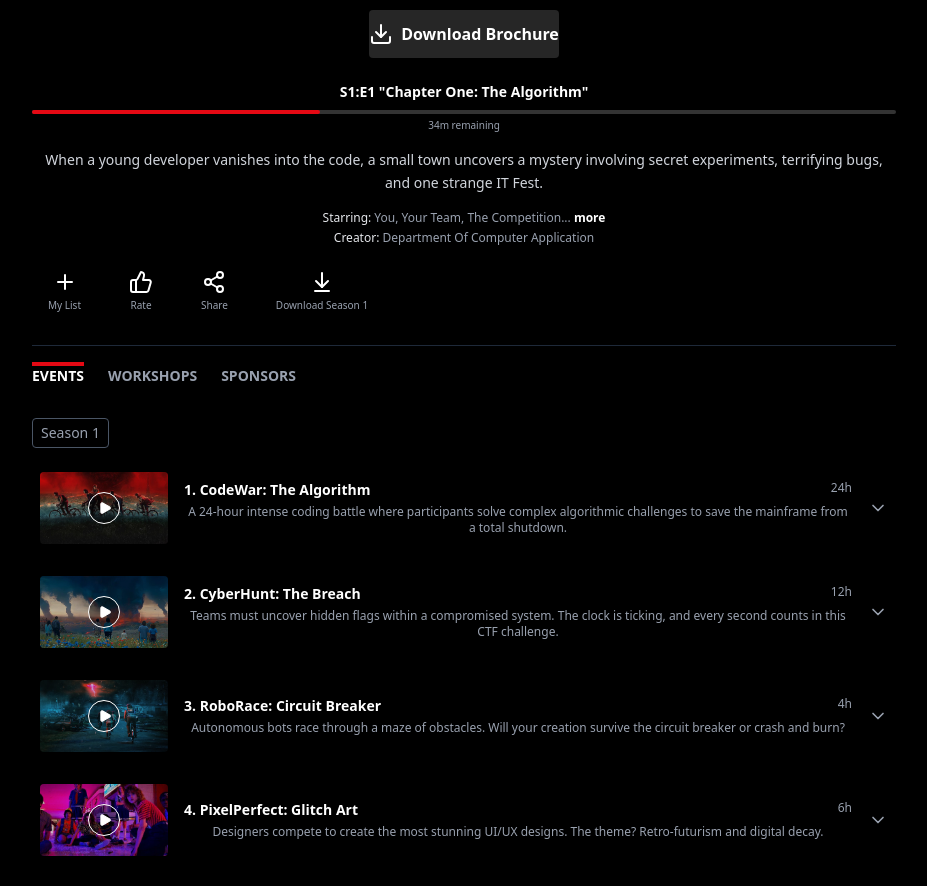
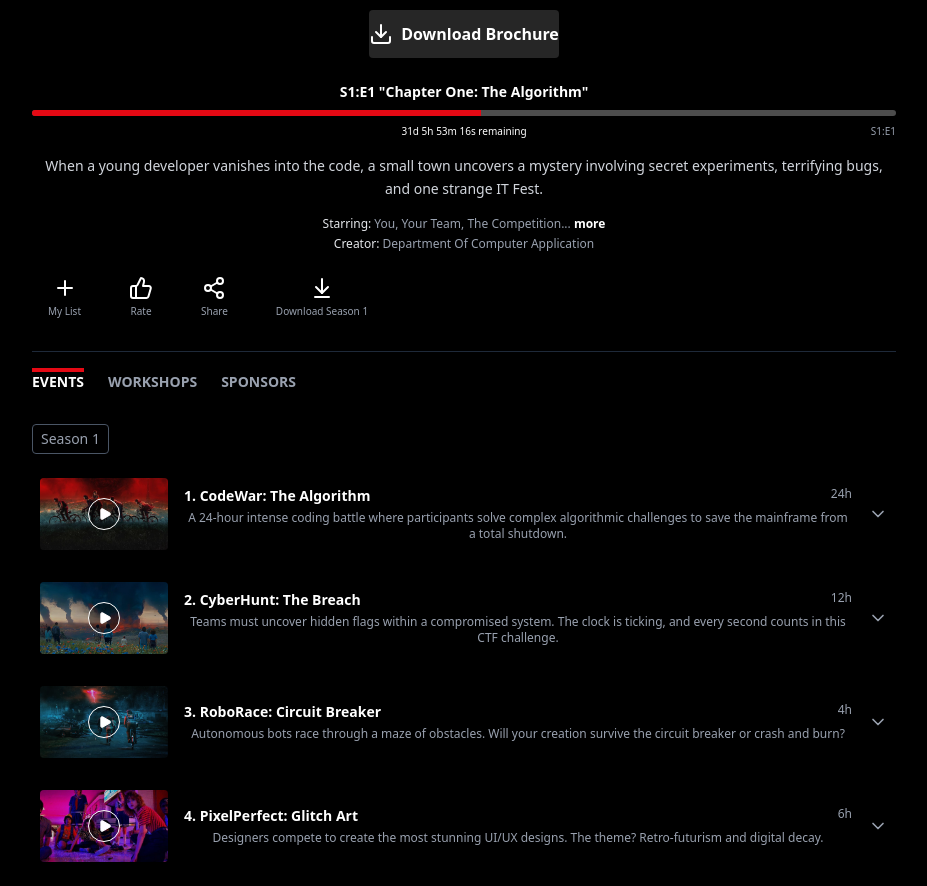
Before and after one commit to amal-chd/inspiro-26, a React (Vite) app: page /episodes in a window 1280 px wide. Shown: the part 855-1741 px from the top of the page, without its empty margins (176-1103 px from the left). Built offline with nearby package versions, Linux system fonts and the light colour scheme.

Commit message:
Update Episodes.jsx

```diff
--- a/src/pages/Episodes.jsx
+++ b/src/pages/Episodes.jsx
@@ -1,6 +1,6 @@
-import React, { useState } from 'react';
+import React, { useState, useEffect } from 'react';
 import { motion, AnimatePresence } from 'framer-motion';
-import { Play, Download, Plus, ThumbsUp, Share2, ChevronLeft, ArrowDownToLine, Users, Trophy, AlertCircle, ChevronDown, ChevronUp, Check, ThumbsUp as ThumbsUpFilled } from 'lucide-react';
+import { Play, Download, Plus, ThumbsUp, Share2, ChevronLeft, ArrowDownToLine, Users, Trophy, AlertCircle, ChevronDown, ChevronUp, Check } from 'lucide-react';
 import { Link } from 'react-router-dom';
 import heroVideo from '../assets/hero-video.mp4';
 import event1 from '../assets/event-1.png';
@@ -15,6 +15,36 @@ const Episodes = () => {
     const [expandedEventId, setExpandedEventId] = useState(null);
     const [inList, setInList] = useState(false);
     const [isLiked, setIsLiked] = useState(false);
+    const [timeLeft, setTimeLeft] = useState({ days: 0, hours: 0, minutes: 0, seconds: 0 });
+
+    useEffect(() => {
+        // Use specific date constructor to avoid parsing issues
+        const targetDate = new Date(2026, 0, 5, 0, 0, 0).getTime();
+
+        const calculateTimeLeft = () => {
+            const now = new Date().getTime();
+            const difference = targetDate - now;
+
+            if (difference > 0) {
+                return {
+                    days: Math.floor(difference / (1000 * 60 * 60 * 24)),
+                    hours: Math.floor((difference / (1000 * 60 * 60)) % 24),
+                    minutes: Math.floor((difference / 1000 / 60) % 60),
+                    seconds: Math.floor((difference / 1000) % 60)
+                };
+            }
+            return { days: 0, hours: 0, minutes: 0, seconds: 0 };
+        };
+
+        // Initial calculation
+        setTimeLeft(calculateTimeLeft());
+
+        const timer = setInterval(() => {
+            setTimeLeft(calculateTimeLeft());
+        }, 1000);
+
+        return () => clearInterval(timer);
+    }, []);
 
     const toggleEvent = (id) => {
         if (expandedEventId === id) {
@@ -188,12 +218,23 @@ const Episodes = () => {
                         <span className="font-bold">S1:E1 "Chapter One: The Algorithm"</span>
                     </div>
 
-                    {/* Progress Bar */}
-                    <div className="w-full h-1 bg-[#333] rounded-full mb-1">
-                        <div className="w-1/3 h-full bg-[#E50914] rounded-full" />
-                    </div>
-                    <div className="flex justify-between text-[10px] text-gray-400 mb-4">
-                        <span>34m remaining</span>
+                    {/* Countdown Timer */}
+                    {/* Netflix-style Timebar Countdown */}
+                    <div className="w-full group cursor-pointer mb-4">
+                        <div className="w-full h-1.5 bg-[#4d4d4d] rounded-sm relative mb-2">
+                            {/* Progress */}
+                            <div
+                                className="absolute top-0 left-0 h-full bg-[#E50914] rounded-l-sm"
+                                style={{ width: `${Math.max(0, Math.min(100, ((new Date() - new Date('2025-11-01')) / (new Date('2026-01-05') - new Date('2025-11-01'))) * 100))}%` }}
+                            >
+                                {/* Scrubber / Thumb (visible on hover or always if preferred) */}
+                                <div className="absolute right-0 top-1/2 -translate-y-1/2 translate-x-1/2 w-3 h-3 bg-[#E50914] rounded-full shadow opacity-0 group-hover:opacity-100 transition-opacity" />
+                            </div>
+                        </div>
+                        <div className="relative flex items-center justify-center text-[10px] font-medium text-gray-400 mt-1">
+                            <span className="text-white">{timeLeft.days}d {timeLeft.hours}h {timeLeft.minutes}m {timeLeft.seconds}s remaining</span>
+                            <span className="absolute right-0">S1:E1</span>
+                        </div>
                     </div>
 
                     <p className="text-sm text-gray-300 mb-4 leading-relaxed">
```
